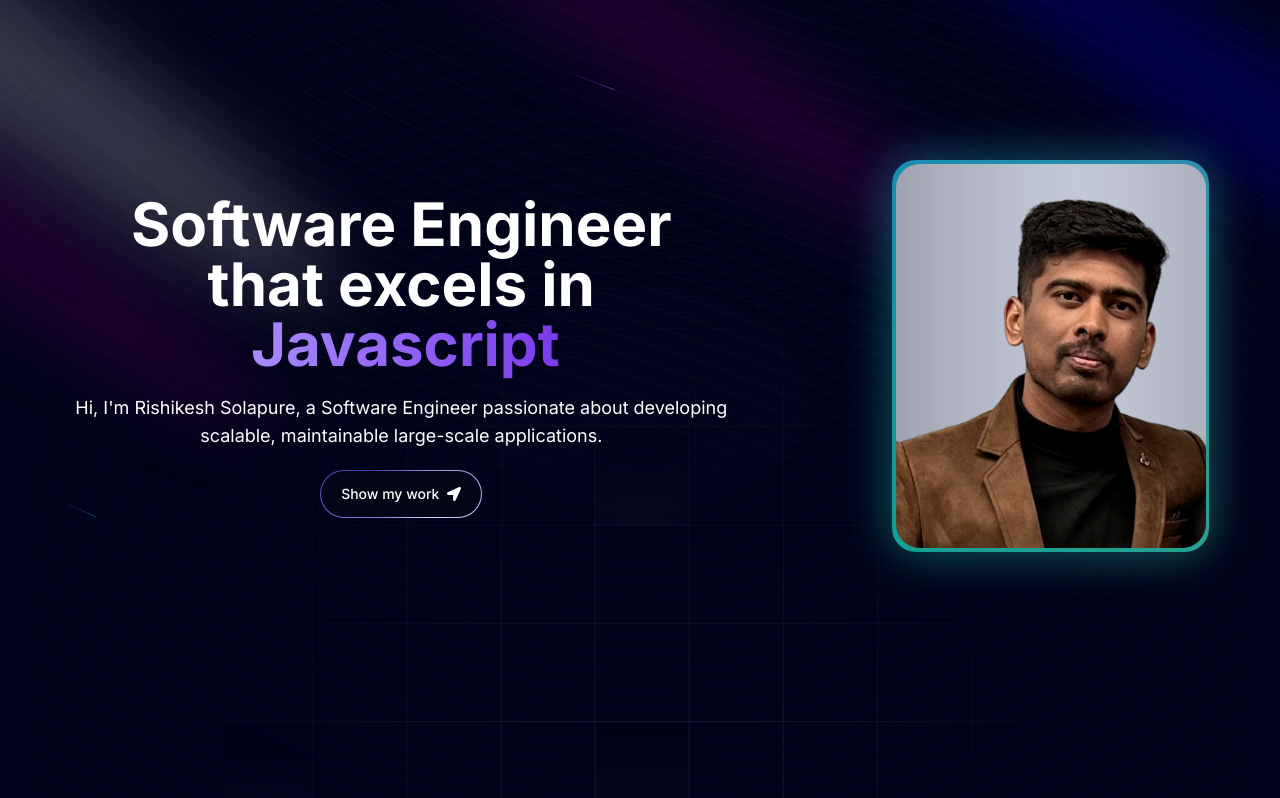
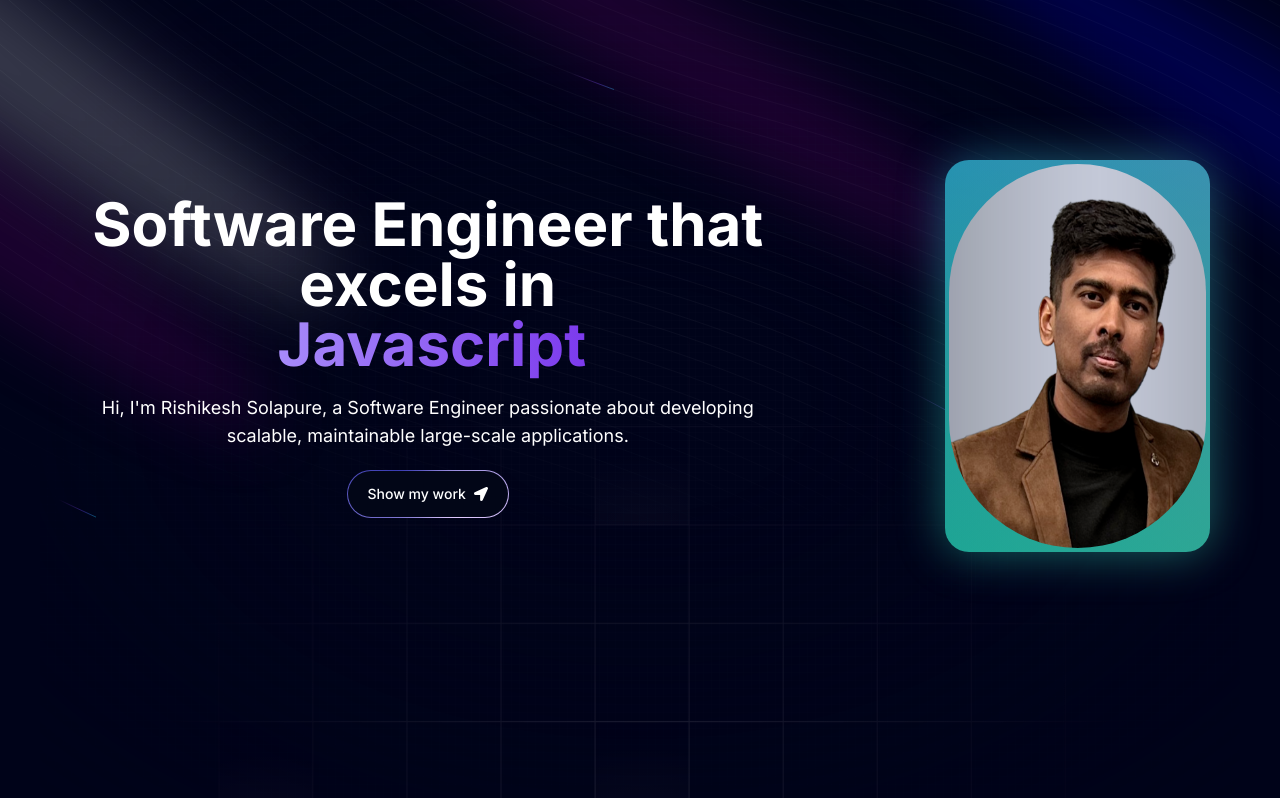
Before and after one commit to Rishiii7/portfolio, a Next.js app: page / in a window 1280 px wide. Shown: the top 798 px of the page. Built offline with nearby package versions, Linux system fonts and the light colour scheme.

Commit message:
fix: changed image style

```diff
--- a/components/Hero.tsx
+++ b/components/Hero.tsx
@@ -55,9 +55,9 @@ const Hero = () => {
               <Image
                 src={"/profile-pic.png"}
                 alt='logo'
-                width={500}
-                height={500}
-                className='relative rounded-3xl'
+                width={384}
+                height={384}
+                className='relative rounded-full w-96 h-96 object-fit'
               />
               </BackgroundGradient>
             </div>
```
